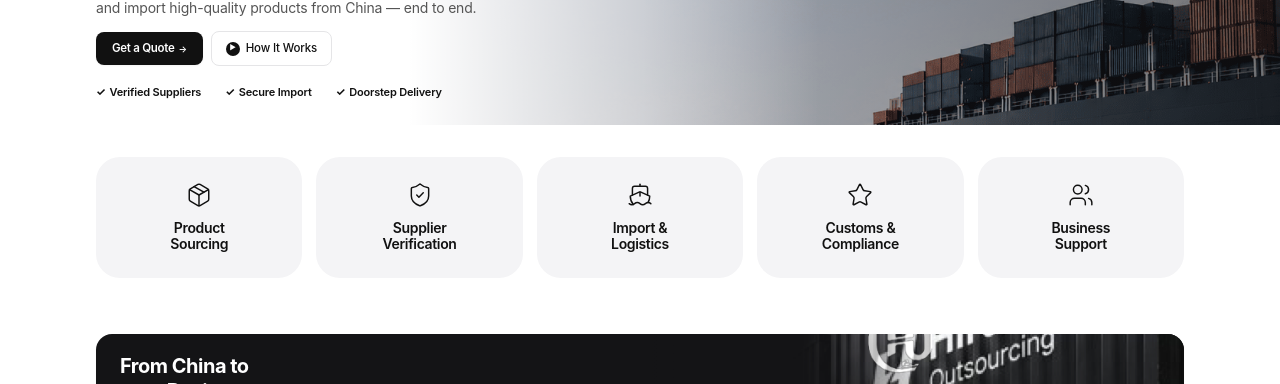
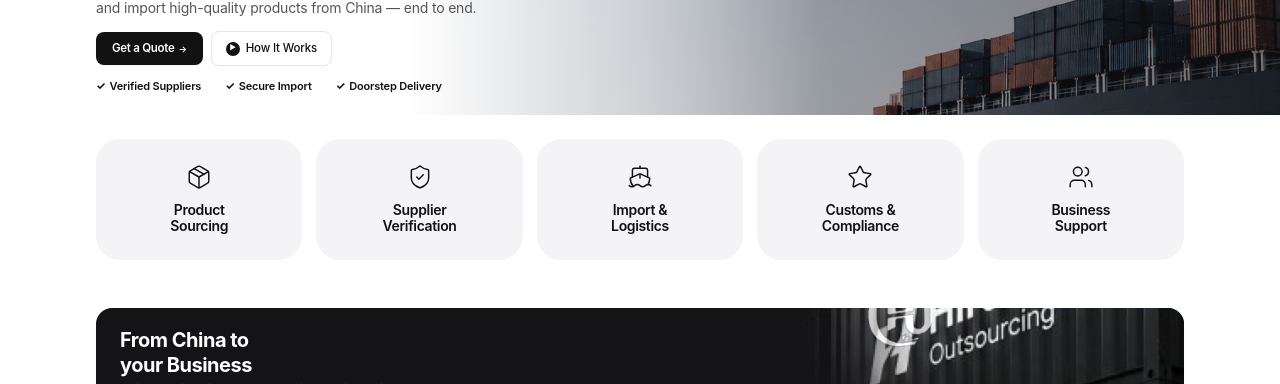
Before and after one commit to Syed-shan46/hira-outsourcing-, a React (Vite) app: page / in a window 1280 px wide. Shown: the part 256-640 px from the top of the page. Built offline with nearby package versions, Linux system fonts and the light colour scheme; no server answers.

Commit message:
style(hero): shift 3 checkmarks higher on hero image while keeping symmetric spacing around 5-cards section

```diff
--- a/src/components/Hero.tsx
+++ b/src/components/Hero.tsx
@@ -113,8 +113,8 @@ export const Hero: React.FC = () => {
           </div>
         </div>
 
-        {/* 6. Reassurance Checklist: Positioned higher up with clean space below */}
-        <div className="w-full pt-2.5 sm:pt-3.5 pb-4 sm:pb-6 flex items-center justify-between sm:justify-start gap-2 sm:gap-6 text-[9.5px] sm:text-[11px] text-[#111111] font-semibold">
+        {/* 6. Reassurance Checklist: Shifted higher up on the hero image */}
+        <div className="w-full pt-1.5 sm:pt-2 pb-3.5 sm:pb-5 flex items-center justify-between sm:justify-start gap-2 sm:gap-6 text-[9.5px] sm:text-[11px] text-[#111111] font-semibold">
           <div className="flex items-center gap-1 shrink-0">
             <span className="text-[#111111] font-bold">✓</span>
             <span>Verified Suppliers</span>
--- a/src/components/ServicesSection.tsx
+++ b/src/components/ServicesSection.tsx
@@ -37,7 +37,7 @@ export const ServicesSection: React.FC = () => {
   ];
 
   return (
-    <section className="pt-5 pb-9 sm:pt-7 sm:pb-13 md:pt-8 md:pb-14 bg-white" id="services">
+    <section className="pt-3.5 pb-7 sm:pt-5 sm:pb-10 md:pt-5.5 md:pb-11 lg:pt-6 lg:pb-12 bg-white" id="services">
       <div className="max-w-6xl mx-auto px-3.5 sm:px-6 lg:px-8">
 
         {/* 5 Minimal Horizontal Cards in a 5-column grid */}
```
